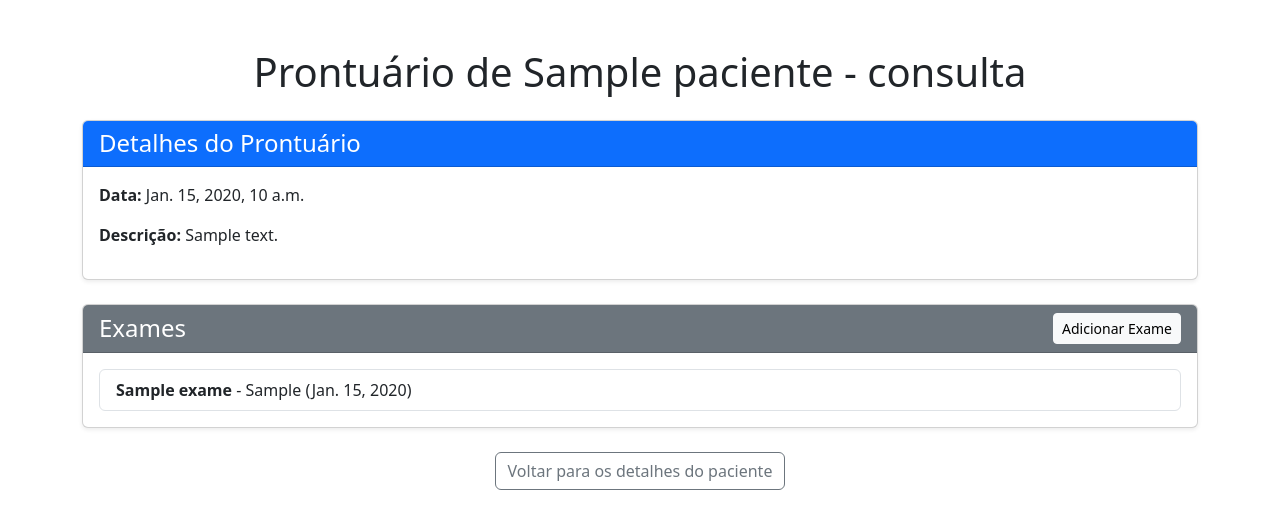
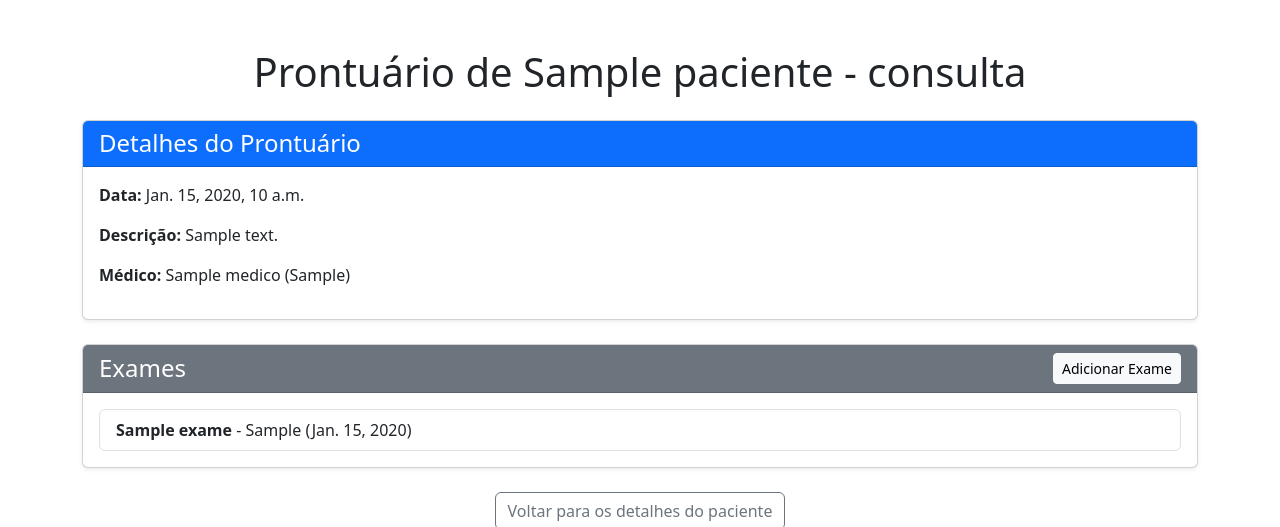
Before and after one commit to otaviojr08/medical_record_django, a Django app: page /prontuario/1/ in a window 1280 px wide. Shown: the part 56-583 px from the top of the page. Run offline with Django 5.2, Linux system fonts and the light colour scheme; a user stored in the database is signed in; tables that the repository leaves empty hold one stand-in row (values such as "Sample post").

Commit message:
fix: add doctor's name to the file prontuario_detalhes.html

```diff
--- a/medical_record_app/templates/user_dashboard/prontuario_detalhes.html
+++ b/medical_record_app/templates/user_dashboard/prontuario_detalhes.html
@@ -14,6 +14,7 @@
         <div class="card-body">
             <p><strong>Data:</strong> {{ prontuario.data }}</p>
             <p><strong>Descrição:</strong> {{ prontuario.descricao }}</p>
+            <p><strong>Médico:</strong> {{ prontuario.medico }}</p>
         </div>
     </div>
 
```
